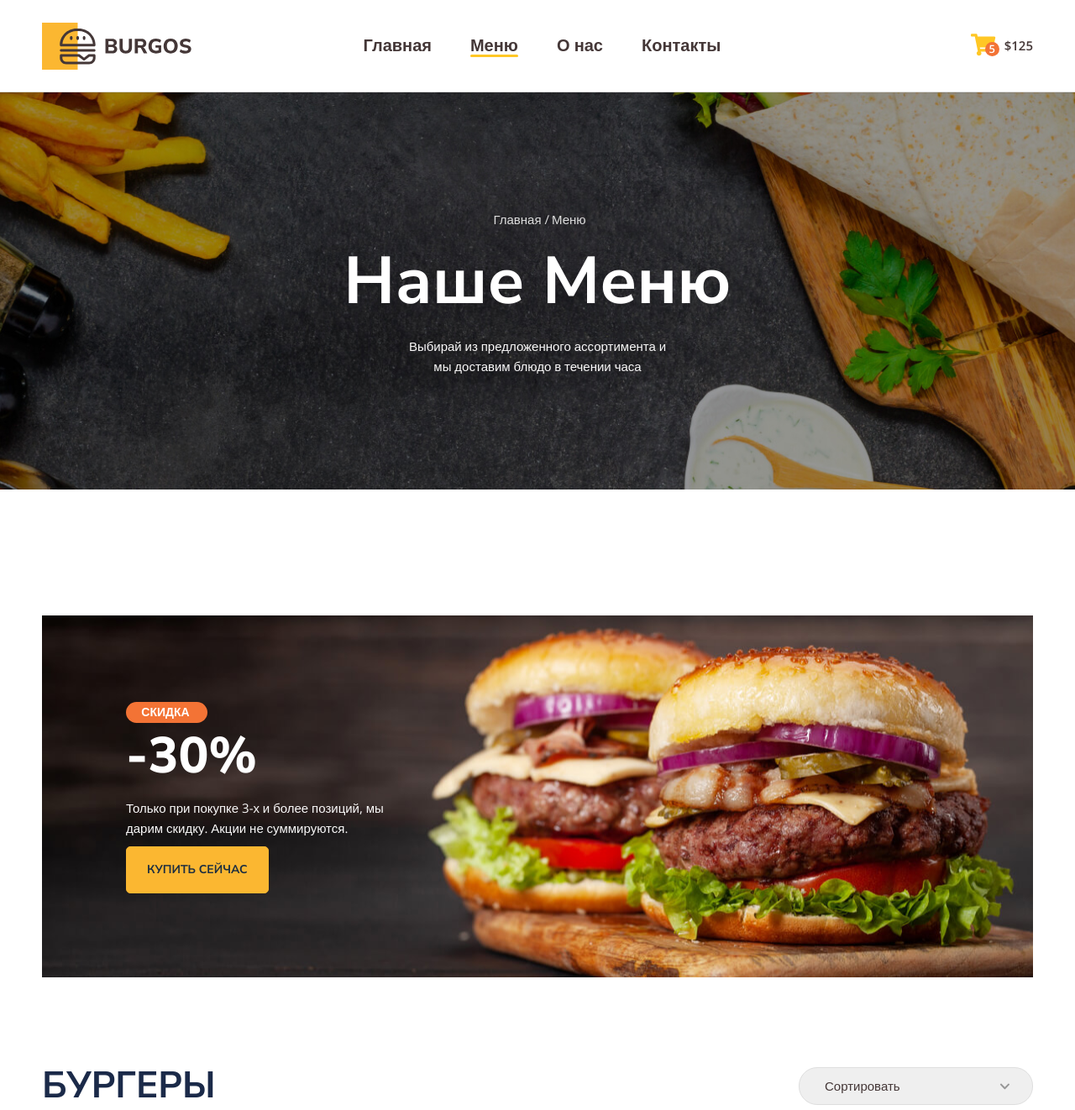
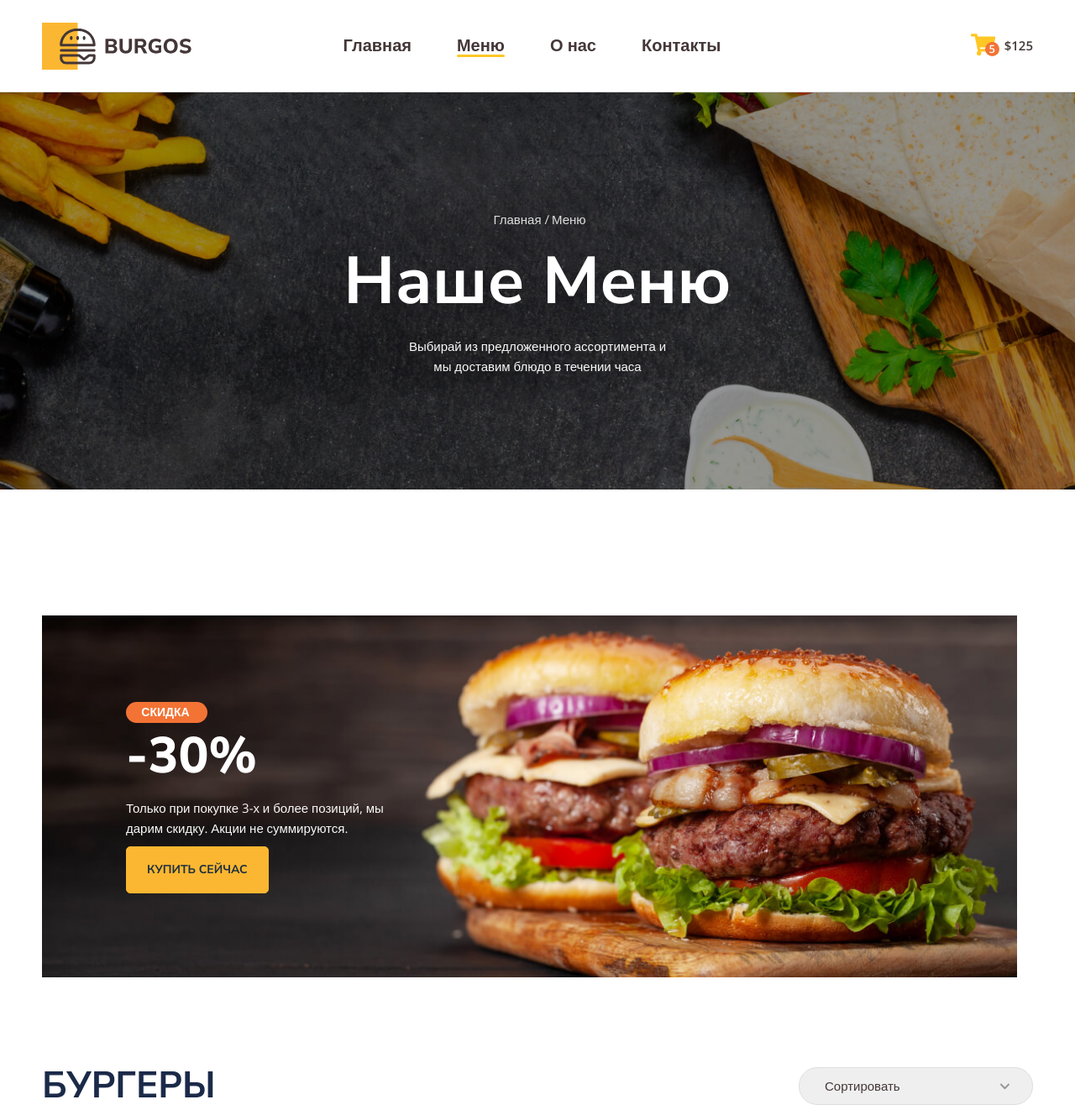
Before and after one commit to MaratBulatov625/Module01-Burger, a plain HTML site: page menu.html in a window 1280 px wide. Shown: the top 1322 px of the page at 84% size. Drawn offline with nearby package versions, Linux system fonts and the light colour scheme.

Commit message:
Add changes

```diff
--- a/styles/main.css
+++ b/styles/main.css
@@ -43,7 +43,7 @@ header {
     display: flex;
     list-style-type: none;
     padding-left: 0;
-    gap: 46px;
+    gap: 54px;
 }
 
 .header-nav a {
@@ -177,7 +177,7 @@ header {
     background-image: url(../img/banner.jpg);
     background-position: 0 center;
     background-repeat: no-repeat;
-    background-size: cover;
+    background-size: contain;
 
     color: #FFFFFF;
     padding: 100px;
@@ -1025,7 +1025,7 @@ header {
     .footer {
         margin-top: 0;
         padding-top: 61px;
-        padding-bottom: 47px;
+        padding-bottom: 9px;
     }
 
     .footer .container {
```
